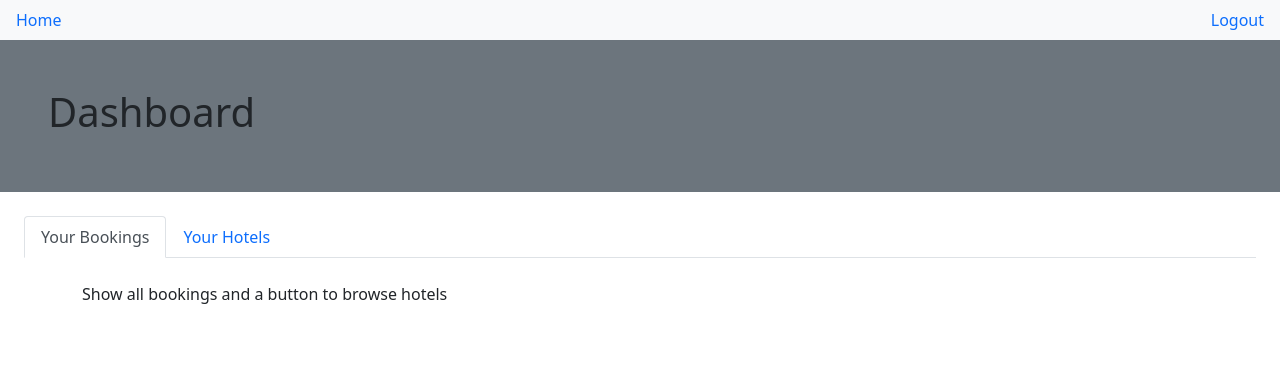
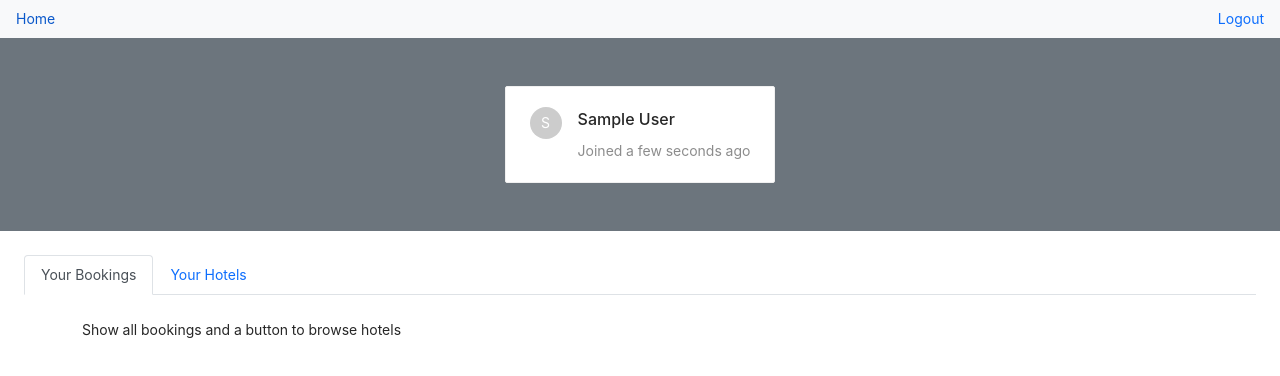
Before and after one commit to BerkayKulak/MERN-Hotel-Booking, a React (Create React App) app in the folder client/: page /dashboard in a window 1280 px wide. Shown: the top 376 px of the page. Built offline with nearby package versions, Linux system fonts and the light colour scheme; sample sign-in values are in the browser's storage.

Commit message:
Connect nav 1

```diff
--- a/client/package.json
+++ b/client/package.json
@@ -6,7 +6,9 @@
     "@testing-library/jest-dom": "^5.16.4",
     "@testing-library/react": "^13.2.0",
     "@testing-library/user-event": "^13.5.0",
+    "antd": "^4.9.4",
     "axios": "^0.27.2",
+    "moment": "^2.29.3",
     "react": "^18.1.0",
     "react-dom": "^18.1.0",
     "react-redux": "^7.2.2",
--- /dev/null
+++ b/client/src/components/ConnectNav.js
@@ -0,0 +1,33 @@
+import { useSelector } from "react-redux";
+import { Card, Avatar } from "antd";
+import moment from "moment";
+
+const { Meta } = Card;
+
+const ConnectNav = () => {
+  const { auth } = useSelector((state) => ({ ...state }));
+  const { user } = auth;
+
+  return (
+    <div className="d-flex justify-content-around">
+      <Card>
+        <Meta
+          avatar={<Avatar>{user.name[0]}</Avatar>}
+          title={user.name}
+          description={`Joined ${moment(user.createdAt).fromNow()}`}
+        />
+      </Card>
+      {auth &&
+        auth.user &&
+        auth.user.stripe_seller &&
+        auth.user.stripe_seller.charges_enabled && (
+          <>
+            <div>Pending balance</div>
+            <div>Payout settings</div>
+          </>
+        )}
+    </div>
+  );
+};
+
+export default ConnectNav;
--- a/client/src/user/Dashboard.js
+++ b/client/src/user/Dashboard.js
@@ -1,10 +1,11 @@
 import DashboardNav from "../components/DashboardNav";
+import ConnectNav from "../components/ConnectNav";
 
 const Dashboard = () => {
   return (
     <>
       <div className="container-fluid bg-secondary p-5">
-        <h1>Dashboard</h1>
+        <ConnectNav />
       </div>
 
       <div className="container-fluid p-4">
--- a/client/src/user/DashboardSeller.js
+++ b/client/src/user/DashboardSeller.js
@@ -1,10 +1,11 @@
 import DashboardNav from "../components/DashboardNav";
+import ConnectNav from "../components/ConnectNav";
 
 const DashboardSeller = () => {
   return (
     <>
       <div className="container-fluid bg-secondary p-5">
-        <h1>Dashboard</h1>
+        <ConnectNav />
       </div>
 
       <div className="container-fluid p-4">
```
Also changed, not shown: client/src/index.js (+6 -4 lines), 1 other file (tests, documents, lock files or other folders).
